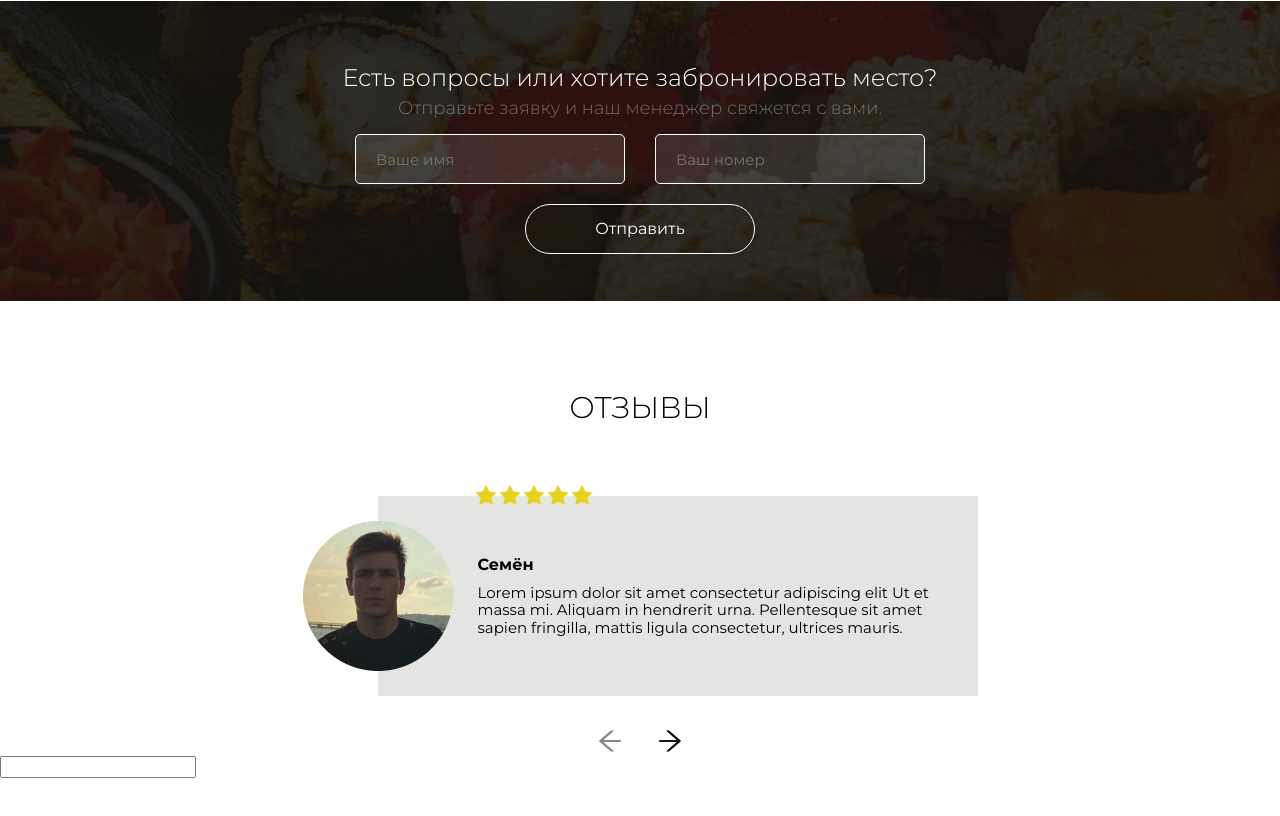
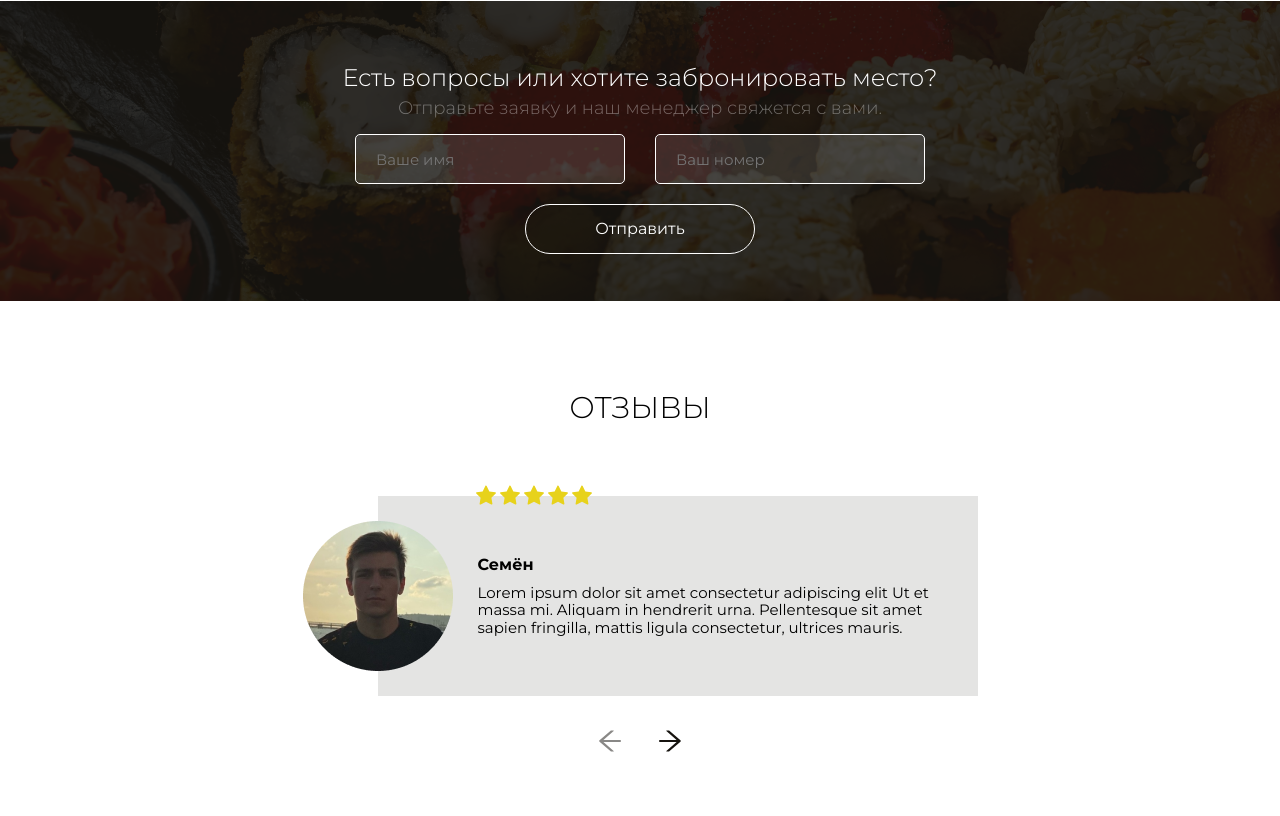
Before and after one commit to kawasakime/practic-landing, a React (Create React App) app: page / in a window 1280 px wide. Shown: the part 2976-3792 px from the top of the page. Built offline with nearby package versions, Linux system fonts and the light colour scheme.

Commit message:
removed trash

```diff
--- a/src/sections/Reviews/index.tsx
+++ b/src/sections/Reviews/index.tsx
@@ -23,18 +23,6 @@ const Reviews: React.FC = () => {
   function nextSlide() {
     setActiveSlide((prev) => ++prev);
     console.log("ok");
-  }
-
-  function onBlur(e: React.FocusEvent<HTMLInputElement>) {
-    console.log(e.target.name);
-    switch (e.target.name) {
-      case "test":
-        console.log("test");
-        break;
-      case "hello":
-        console.log("hello");
-        break;
-    }
   }
 
   return (
@@ -79,7 +67,6 @@ const Reviews: React.FC = () => {
           />
         </S.Arrows>
       </S.ReviewsWrapper>
-      <input name="hello" type="text" onBlur={onBlur} />
     </S.Reviews>
   );
 };
--- a/src/sections/Reviews/styles.ts
+++ b/src/sections/Reviews/styles.ts
@@ -5,11 +5,6 @@ export const Reviews = styled.div`
 
   .title {
     text-align: center;
-  }
-
-  .wrapper {
-    width: 100%;
-    overflow: hidden;
   }
 `;
 
@@ -40,9 +35,6 @@ export const ReviewItem = styled.div`
   margin-left: 90px;
   padding-right: 15px;
   margin-right: 15px;
-
-  &.active {
-  }
 
   img {
     transform: translateX(-50%);
```
